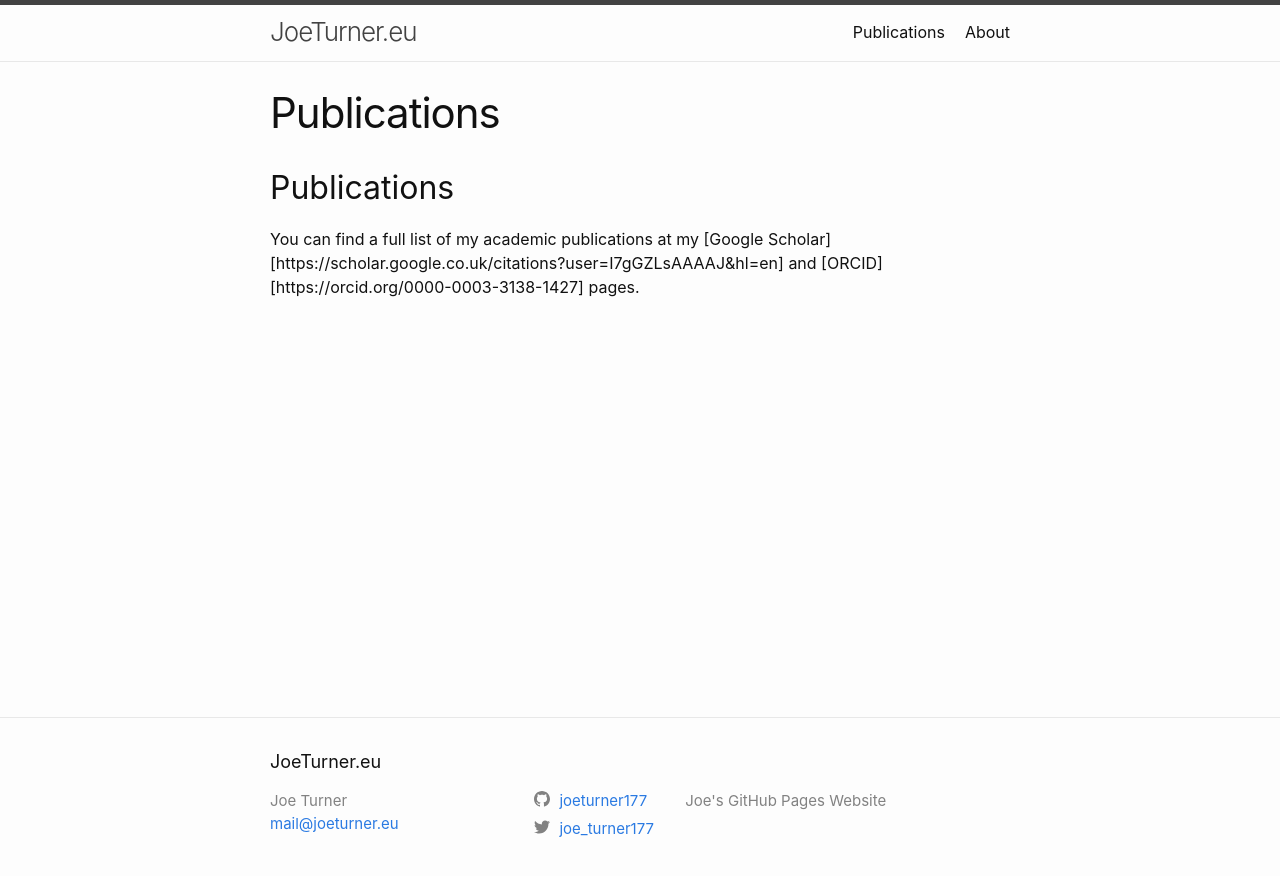
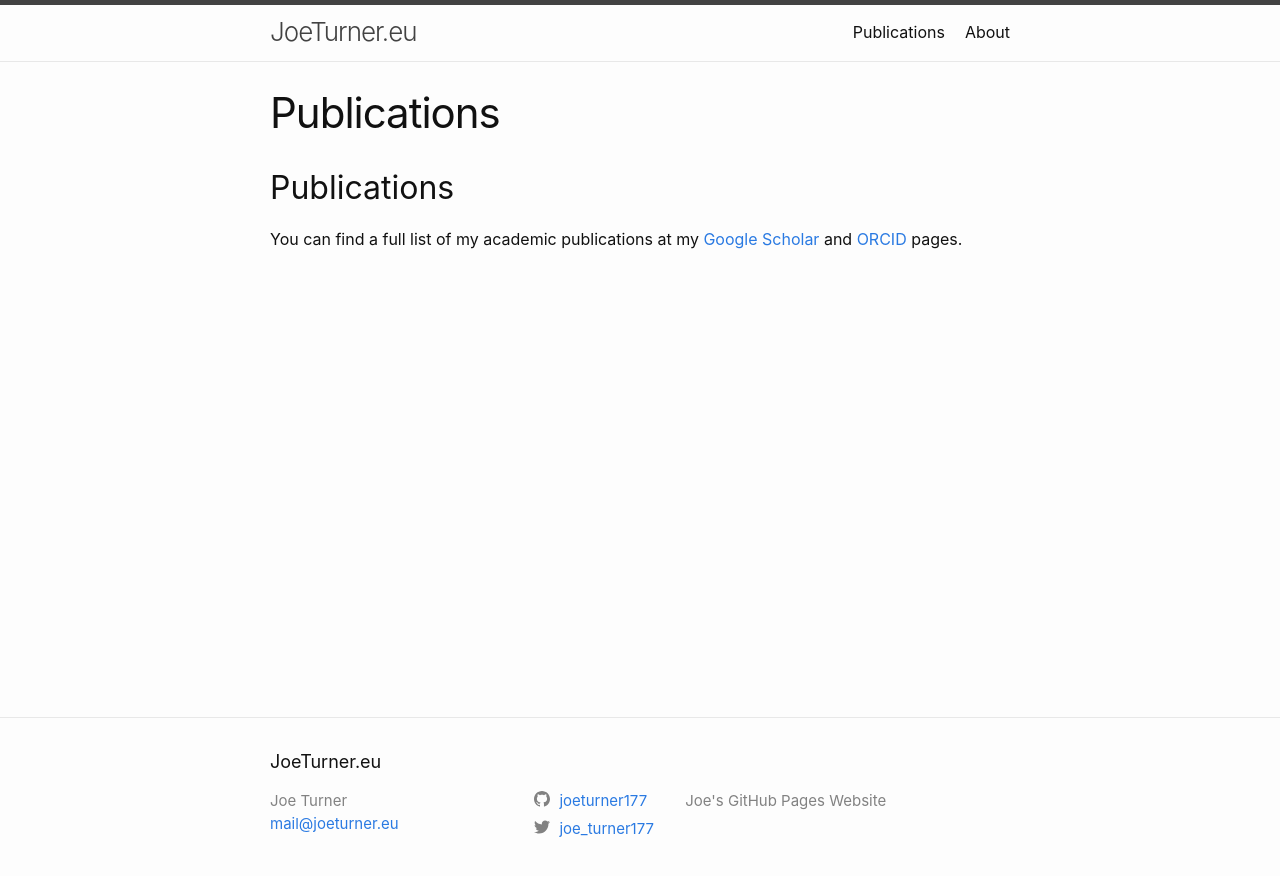
Before and after one commit to joeturner177/joeturner177.github.io, a Jekyll site: the page built from publications.md, in a window 1280 px wide. Shown: the top 876 px of the page. Built offline with Jekyll 4.4.1, drawn with Linux system fonts in a browser that asks for light colours.

Commit message:
Update publications.md

```diff
--- a/publications.md
+++ b/publications.md
@@ -6,4 +6,4 @@ permalink: /publications/
 
 ## Publications
 
-You can find a full list of my academic publications at my [Google Scholar][https://scholar.google.co.uk/citations?user=I7gGZLsAAAAJ&hl=en] and [ORCID][https://orcid.org/0000-0003-3138-1427] pages.
+You can find a full list of my academic publications at my [Google Scholar](https://scholar.google.co.uk/citations?user=I7gGZLsAAAAJ&hl=en/) and [ORCID](https://orcid.org/0000-0003-3138-1427/) pages.
```
